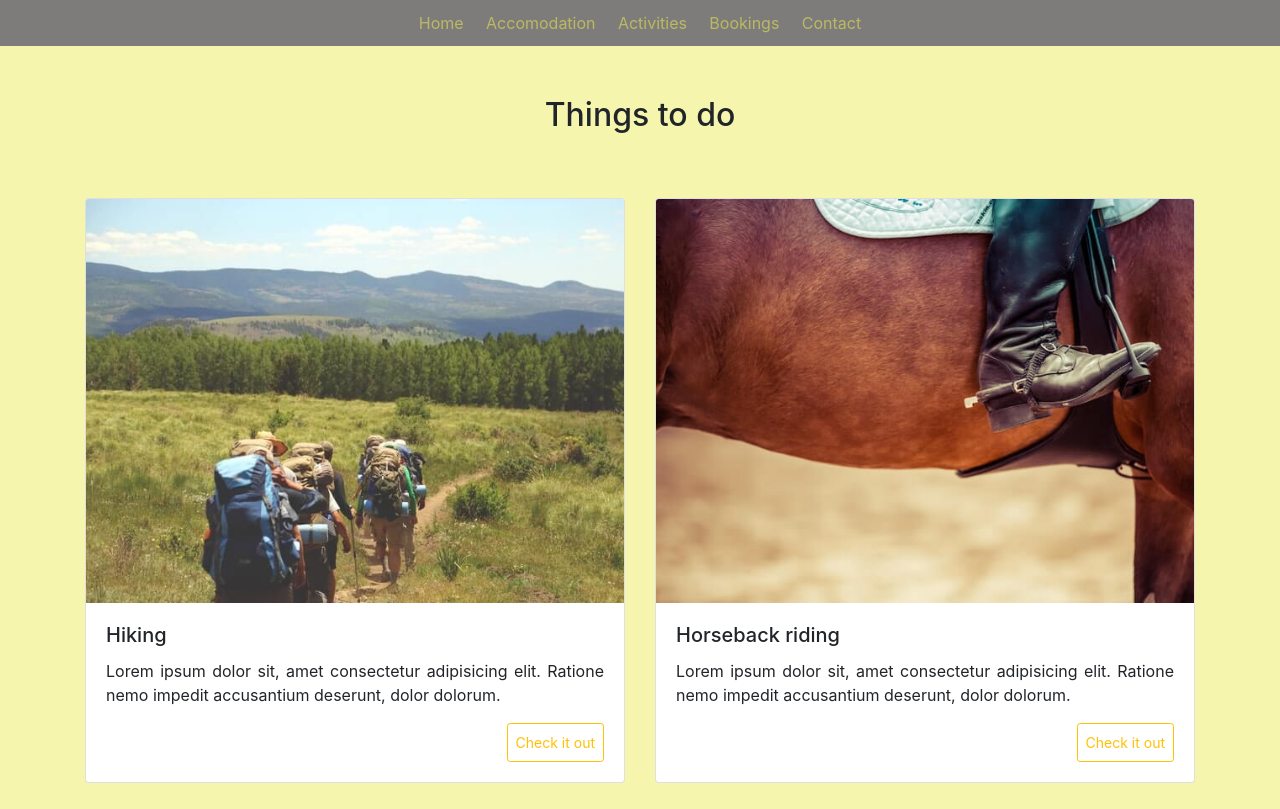
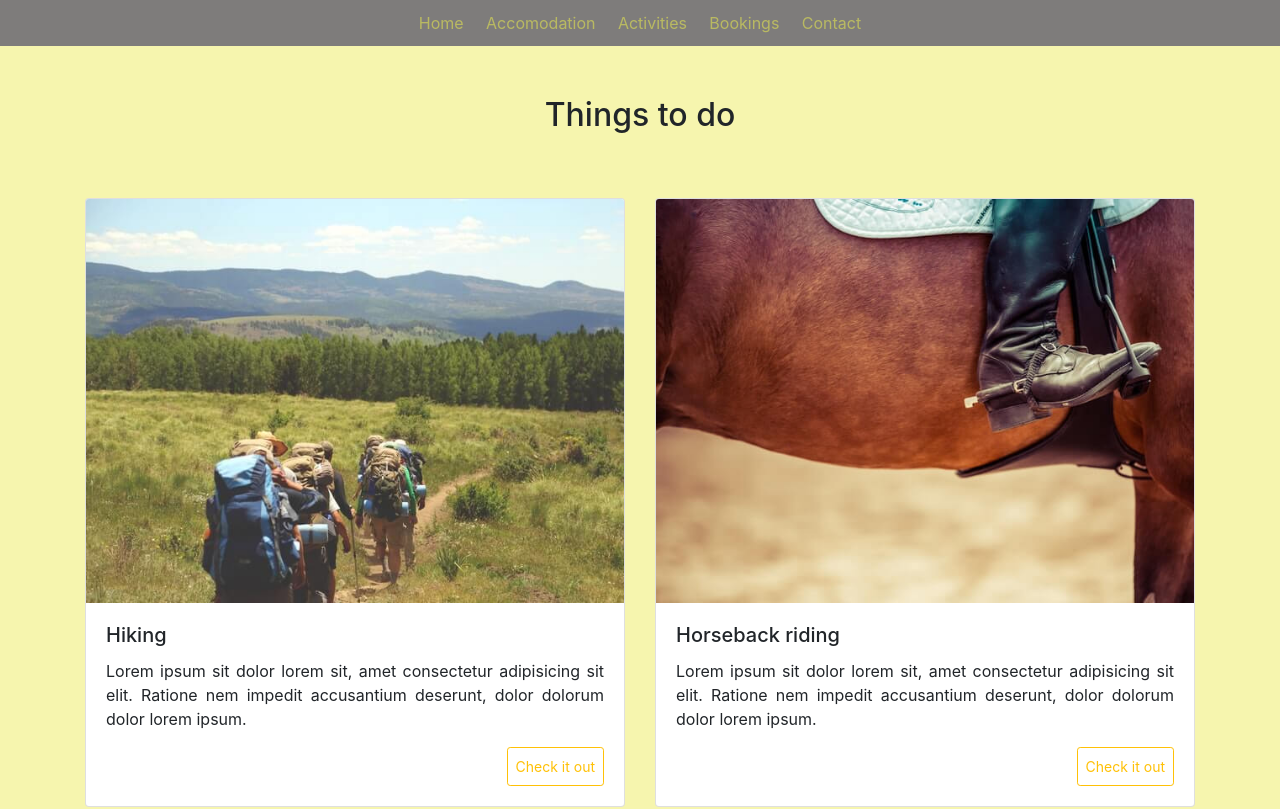
Before and after one commit to milosrancic/reactjs-website, a React (Create React App) app: page /reactjs-website/activities in a window 1280 px wide. Shown: the top 809 px of the page. Built offline with nearby package versions, Linux system fonts and the light colour scheme.

Commit message:
edited text in card

```diff
--- a/src/components/activities/activityCard/ActivityCard.js
+++ b/src/components/activities/activityCard/ActivityCard.js
@@ -10,7 +10,7 @@ const ActivityCard = props => {
       <Card.Body>
         <Card.Title>{props.title}</Card.Title>
         <Card.Text>
-          Lorem ipsum dolor sit, amet consectetur adipisicing elit. Ratione nemo impedit accusantium deserunt, dolor dolorum.
+          Lorem ipsum sit dolor lorem sit, amet consectetur adipisicing sit elit. Ratione nem impedit accusantium deserunt, dolor dolorum dolor lorem ipsum.
         </Card.Text>
         <Button className="float-right p-2" variant="outline-warning" size="sm">Check it out</Button>
       </Card.Body>
```
